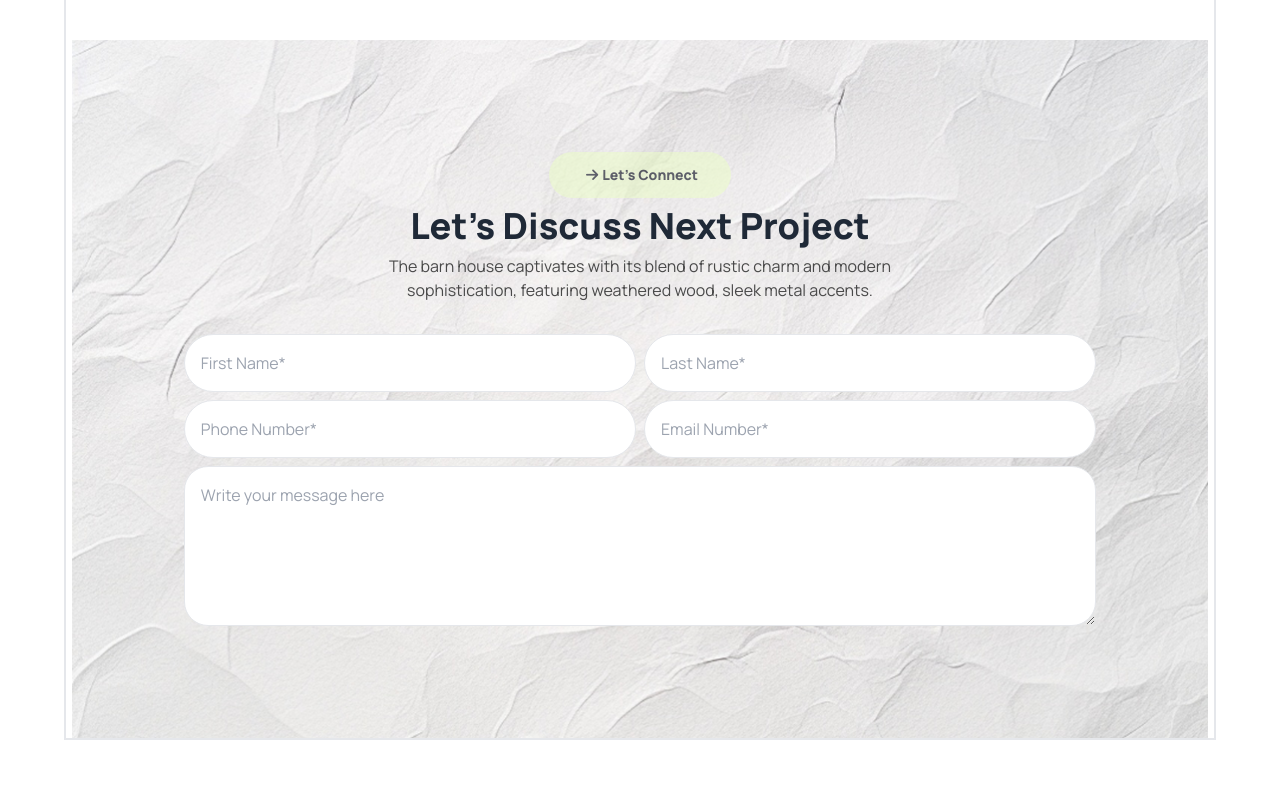
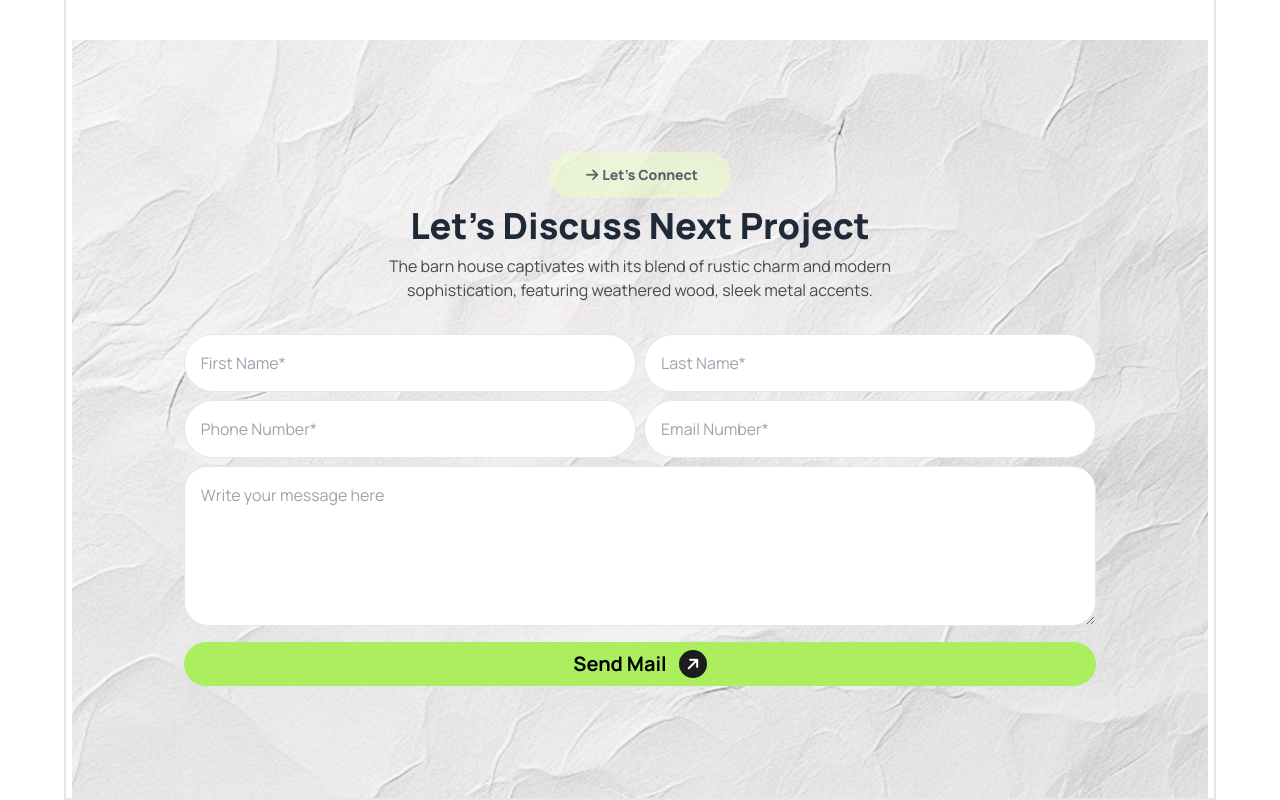
Before and after one commit to Crypt06545/Rinterio-AS-03, a plain HTML site: page index.html in a window 1280 px wide. Shown: the part 2256-3056 px from the top of the page. Before the commit the page ends 2996 px from the top, so only its background shows below. Drawn offline with nearby package versions, Linux system fonts and the light colour scheme.

Commit message:
add send mail button

```diff
--- a/index.html
+++ b/index.html
@@ -298,7 +298,7 @@
           <input
             type="text"
             placeholder="First Name*"
-              class="p-4 rounded-[64px] border border-gray-200 outline-none "
+            class="p-4 rounded-[64px] border border-gray-200 outline-none"
           />
 
           <!-- Last Name -->
@@ -328,6 +328,15 @@
             class="p-4 rounded-3xl border border-gray-200 outline-none lg:col-span-2 h-40"
           ></textarea>
         </form>
+        <div
+          class="flex justify-center items-center gap-3 bg-[#ABEF5F] rounded-full px-4 py-2 mt-4"
+        >
+          <button class="text-xl font-bold text-black">Send Mail</button>
+          <div
+            class="flex items-center justify-center w-7 h-7 rounded-full bg-[#1C1C1C]"
+          >
+            <i class="fa-solid fa-arrow-right -rotate-45 text-white"></i>
+          </div>
         </div>
       </section>
     </main>
```
Lines whose indentation alone changed are shown as unchanged.
